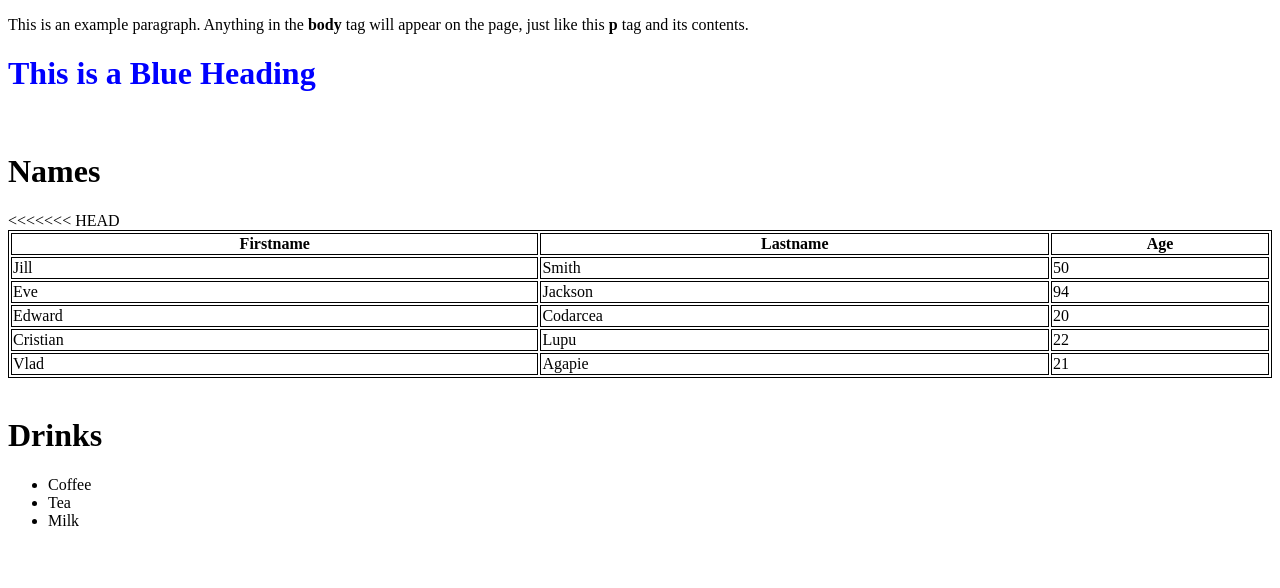
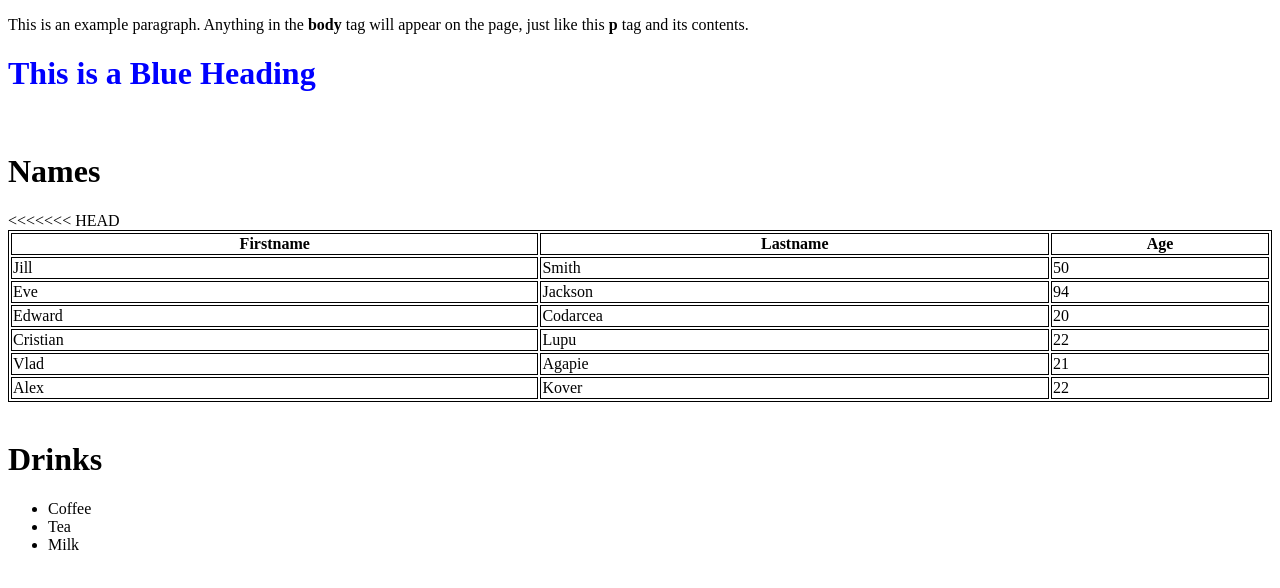
Before and after one commit to marian-craciunescu/git-tuts, a plain HTML site: page index.html in a window 1280 px wide. Drawn offline with Linux system fonts and the light colour scheme.

Commit message:
Update table

```diff
--- a/index.html
+++ b/index.html
@@ -50,6 +50,11 @@
     <td>Agapie</td>
     <td>21</td>
   </tr>
+  <tr>
+    <td>Alex</td>
+    <td>Kover</td>
+    <td>22</td>
+  </tr>
 </table>
 <br>
 
```
